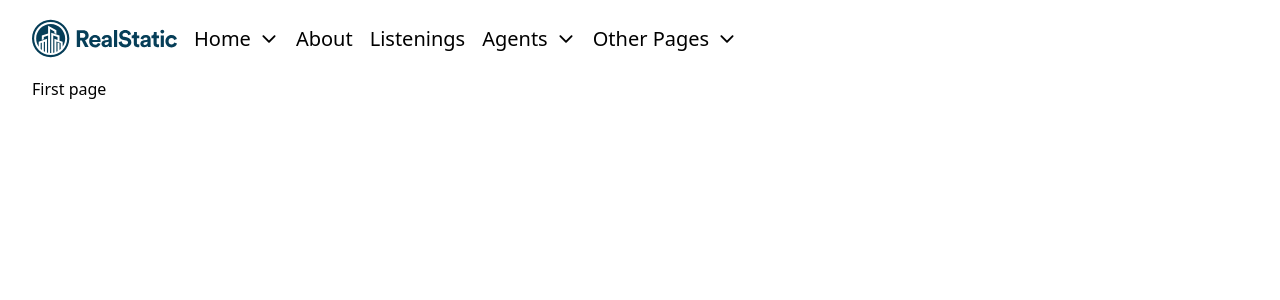
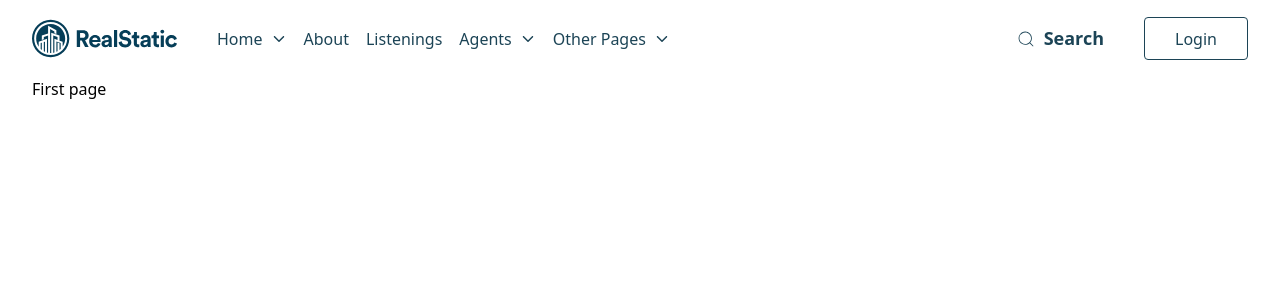
Before and after one commit to Tasniasamia/Project_Structure, a Next.js app: page / in a window 1280 px wide. Shown: the top 300 px of the page. Built offline with nearby package versions, Linux system fonts and the light colour scheme.

Commit message:
common button creation

```diff
--- /dev/null
+++ b/app/components/common/button/button.js
@@ -0,0 +1,20 @@
+"use client";
+import Link from "next/link";
+import { Fragment } from "react";
+import styles from './button.module.css';
+
+const Button = ({ loading = false, children, href }) => {
+  const Wrapper = href ? Link : Fragment;
+
+  return (
+    <Wrapper href={href}>
+      <button className={`${styles.button} `}>
+        <span>{loading ? 'Loading...' : children}</span>
+      </button>
+    </Wrapper>
+  );
+};
+
+export default Button;
+
+// Usage
--- /dev/null
+++ b/app/components/common/button/button.module.css
@@ -0,0 +1,37 @@
+.button {
+  width: 104px;
+  height: 43.2px;
+  position: relative;
+  display: flex;
+  justify-content: center;
+  align-items: center;
+  z-index: 2;
+  background: transparent;
+  color: #1c4456;
+  border: 1px solid #1c4456;
+  border-radius: 4px;
+  transition: color 0.6s cubic-bezier(0.23, 1, 0.32, 1);
+}
+
+.button:hover {
+  color: white !important;
+}
+
+.button:hover:after {
+  transform: scaleX(1);
+  transform-origin: left;
+}
+.button:after {
+  content: "";
+  position: absolute;
+  width: 100%;
+  height: 100%;
+  left: 0;
+  top: 0;
+  background-color: #417086;
+  z-index: -1;
+  transform: scaleX(0);
+  transform-origin: right;
+  transition: transform 0.3s ease-in-out;
+
+}
--- /dev/null
+++ b/app/components/common/card.js
@@ -0,0 +1,11 @@
+import React from 'react';
+
+const card = () => {
+    return (
+        <div>
+
+        </div>
+    );
+};
+
+export default card;
--- a/app/components/layout/header.js
+++ b/app/components/layout/header.js
@@ -2,11 +2,14 @@
 import { Dropdown } from "antd";
 import Link from "next/link";
 import { IoIosArrowDown } from "react-icons/io";
+import { CiSearch } from "react-icons/ci";
+import Button from "../common/button/button";
 
 const Header = () => {
   return (
-    <div className="container md:h-[77px] flex justify-between items-center">
-      <div className="flex items-center gap-x-[17px] ">
+    <div className="navbar-sticky-nav">
+      <div className="container md:h-[77px] flex justify-between items-center text-primary">
+        <div className="flex items-center gap-x-10 ">
           <Link href="/">
             <img
               src="/icon/logo.svg"
@@ -14,7 +17,7 @@ const Header = () => {
               className="md:w-[145px] md:h-[45px] w-[120px] h-[30px]"
             />
           </Link>
-        <ul className="list-none flex gap-x-[17px] items-center text-[20px]">
+          <ul className="list-none md:flex hidden gap-x-[17px] items-center ">
             <li>
               <Dropdown
                 overlay={
@@ -40,8 +43,12 @@ const Header = () => {
                 </div>
               </Dropdown>
             </li>
-          <li><Link href="/about">About</Link></li>
-          <li><Link href="/about">Listenings</Link></li>
+            <li>
+              <Link href="/about">About</Link>
+            </li>
+            <li>
+              <Link href="/about">Listenings</Link>
+            </li>
             <li>
               <Dropdown
                 overlay={
@@ -70,7 +77,7 @@ const Header = () => {
             <li>
               <Dropdown
                 overlay={
-                <div className="bg-white bg-opacity-0 ps-[8px] pe-[20px] pb-[20px] pt-[16px] text-textprimary  flex justify-between items-center custom-shadowHeader rounded-[10px] md:w-[350px] w-full text-[20px]">
+                  <div className="bg-white bg-opacity-0 ps-[16px] pe-[20px] pb-[20px] pt-[16px] text-textprimary  flex justify-between items-center custom-shadowHeader rounded-[10px] md:w-[300px] w-full text-[16px]">
                     <div className="flex flex-col gap-y-[16px]">
                       <Link
                         href="/blog"
@@ -146,6 +153,14 @@ const Header = () => {
             </li>
           </ul>
         </div>
+        <div className="flex gap-x-10 items-center">
+          <div className="flex gap-x-[8px] items-center">
+            <CiSearch className="text-[20px] text-primary" />
+            <span className="text-primary font-bold text-[18px]">Search</span>
+          </div>
+          <Button href={"/login"}>Login</Button>
+        </div>
+      </div>
     </div>
   );
 };
--- a/global.scss
+++ b/global.scss
@@ -2,9 +2,13 @@
 @tailwind components;
 @tailwind utilities;
 
-.container{
-  @apply max-w-7xl mx-auto px-4 sm:px-6 lg:px-8 ;
+.container {
+  @apply max-w-7xl mx-auto px-4 sm:px-6 lg:px-8;
 }
-.custom-shadowHeader{
-  box-shadow:0 9px 20px rgba(28,68,86,.2);
+.custom-shadowHeader {
+  box-shadow: 0 9px 20px rgba(28, 68, 86, 0.2);
 }
+
+.navbar-sticky-nav {
+  @apply bg-white_hsla backdrop-blur-70;
+}
--- a/package.json
+++ b/package.json
@@ -10,6 +10,7 @@
   },
   "dependencies": {
     "antd": "^5.19.4",
+    "autoprefixer": "^10.4.19",
     "next": "14.2.5",
     "react": "^18",
     "react-dom": "^18",
@@ -19,7 +20,7 @@
   "devDependencies": {
     "eslint": "^8",
     "eslint-config-next": "14.2.5",
-    "postcss": "^8",
-    "tailwindcss": "^3.4.1"
+    "postcss": "^8.4.40",
+    "tailwindcss": "^3.4.7"
   }
 }
--- a/tailwind.config.js
+++ b/tailwind.config.js
@@ -10,7 +10,8 @@ module.exports = {
       colors: {
         primary: "#1c4456",
         textheaderHover:"#417086",
-        secodary:"#417086"
+        secodary:"#417086",
+        white_hsla: 'hsla(0,0%,100%,0.5)',
 
       },
       backgroundImage: {
@@ -18,6 +19,9 @@ module.exports = {
         "gradient-conic":
           "conic-gradient(from 180deg at 50% 50%, var(--tw-gradient-stops))",
       },
+      backdropBlur: {
+        70: '70px',
+      },
     },
   },
   plugins: [],
```
Also changed, not shown: app/styles/button.scss (deleted), 2 other files (tests, documents, lock files or other folders). Lines whose indentation alone changed are shown as unchanged.
